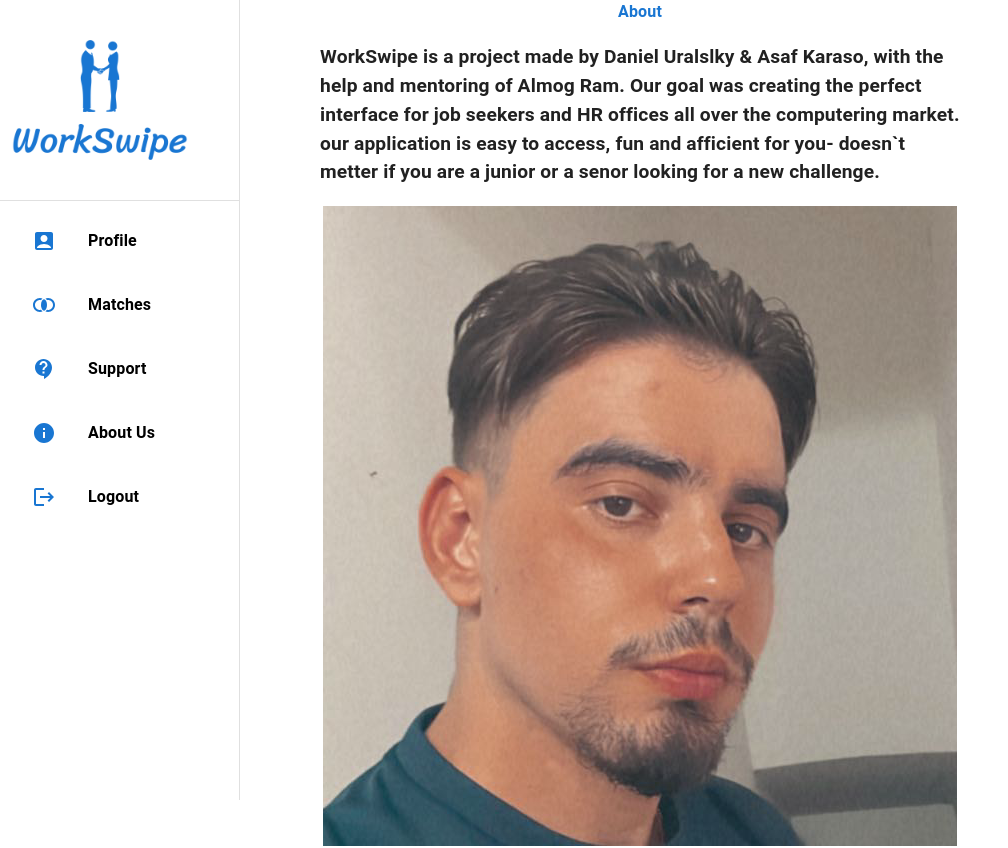
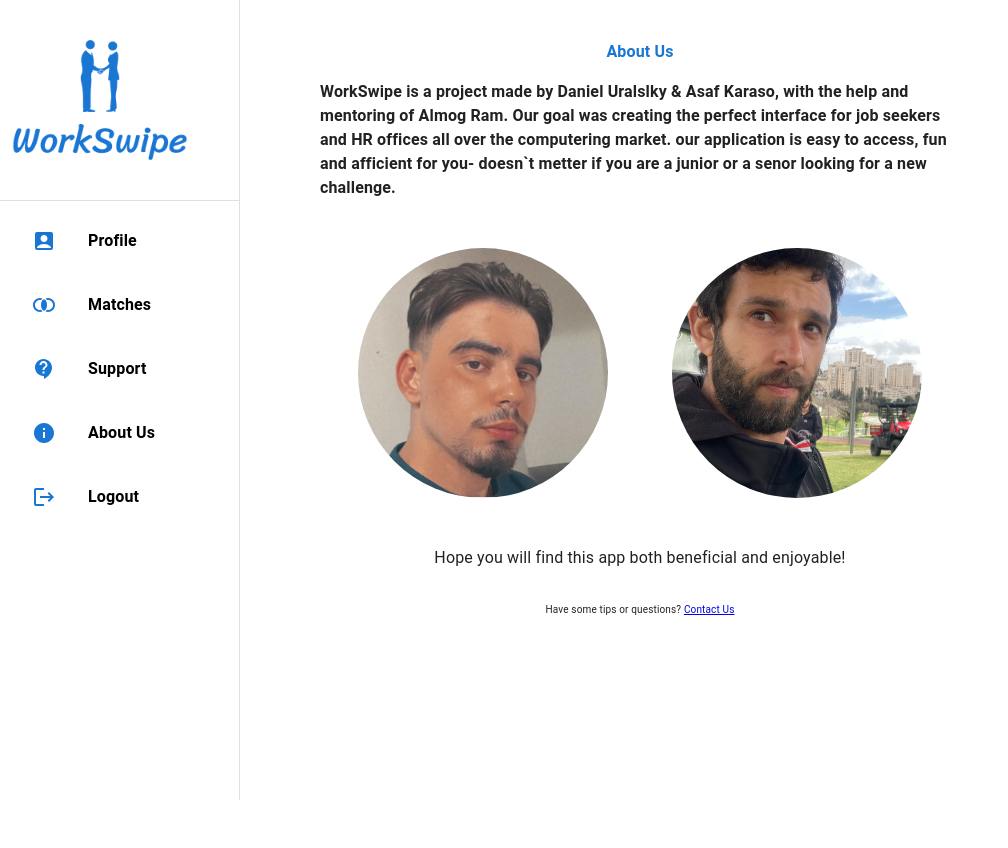
Before and after one commit to coka13/WorkSwipe, a React (Vite) app in the folder WorkSwipe/: page /about in a window 1280 px wide. Shown: the whole page, without its empty margins (0-1008 px from the left). After the commit the page ends 800 px from the top, so only its background shows below. Built offline with nearby package versions, Linux system fonts and the light colour scheme.

Commit message:
aboutUs page

```diff
--- a/WorkSwipe/src/components/SwitchAuthComponent/SwitchAuthComponent.jsx
+++ b/WorkSwipe/src/components/CustomLinkNavigate/CustomLinkNavigate.jsx
@@ -1,11 +1,11 @@
 import React from 'react'
 import { Link } from 'react-router-dom'
-import "./SwitchAuthComponent.css"
-const SwitchAuthComponent = ({text , to ,label}) => {
+import "./CustomLinkNavigate.css"
+const CustomLinkNavigate = ({text , to ,label}) => {
   return (
     <span className='switchauth'> {text} <Link to={to} >{label}</Link>
     </span>
   )
 }
 
-export default SwitchAuthComponent
+export default CustomLinkNavigate
--- a/WorkSwipe/src/pages/About/About.css
+++ b/WorkSwipe/src/pages/About/About.css
@@ -1,10 +1,23 @@
 .aboutUs{
     font-weight: bold;
     width: 50%;
-    font-size: larger;
+
 }
 .aboutPage{
     display: flex;
     flex-direction: column;
     align-items: center;
+    margin-top: 2.5rem;
 }
+.Img{
+    width:250px;
+    height: 250px;
+    margin:2rem;
+    border-radius: 50%;
+}
+.imgBox{
+    display: flex;
+    flex-direction: row;
+
+
+}
--- a/WorkSwipe/src/pages/About/About.jsx
+++ b/WorkSwipe/src/pages/About/About.jsx
@@ -1,24 +1,32 @@
-import "./About.css"
-import imgDaniel from "../../assets/imgDaniel.png"
+import imgDaniel from "../../assets/imgDaniel.png";
+import imgAsaf from "../../assets/imgAsaf.png";
+import CustomLinkNavigate from "../../components/CustomLinkNavigate/CustomLinkNavigate";
+import "./About.css";
+
 const AboutPage = () => {
   return (
-    <div className="aboutPage" >
-      <h4>About</h4>
+    <div className="aboutPage">
+      <h4>About Us</h4>
 
+      <p className="aboutUs">
+        WorkSwipe is a project made by Daniel Uralslky & Asaf Karaso, with the
+        help and mentoring of Almog Ram. Our goal was creating the perfect
+        interface for job seekers and HR offices all over the computering
+        market. our application is easy to access, fun and afficient for you-
+        doesn`t metter if you are a junior or a senor looking for a new
+        challenge.
+      </p>
+      <div className="imgBox">
+        <img className="Img" src={imgDaniel} alt="daniels image" />
+        <img className="Img" src={imgAsaf} alt="asafs image" />
+      </div>
 
-      <p className="aboutUs">WorkSwipe is a project made by Daniel Uralslky & Asaf Karaso,
-       with the help and mentoring of Almog Ram.
-        Our goal was creating the perfect interface for job seekers and HR offices
-         all over the computering market.
-        our application is easy to access, fun and afficient for you-
-         doesn`t metter if you are a junior or a senor looking for a new challenge.
-
-      </p>
-      <img src={imgDaniel} alt="daniels image"/>
-
-
-
-
+      <p>Hope you will find this app both beneficial and enjoyable!</p>
+      <CustomLinkNavigate
+        text={"Have some tips or questions?"}
+        to={"/contact"}
+        label={"Contact Us"}
+      />
     </div>
   );
 };
--- a/WorkSwipe/src/pages/Login/Login.jsx
+++ b/WorkSwipe/src/pages/Login/Login.jsx
@@ -1,8 +1,8 @@
-import "./Login.css";
 import Waves from "../../components/Waves/Waves";
 import FormComponent from "../../components/FormComponent/FormComponent";
 import BasicButtons from "../../components/ButtonsComponent/ButtonsComponent";
-import SwitchAuthComponent from "../../components/SwitchAuthComponent/SwitchAuthComponent";
+import CustomLinkNavigate from "../../components/CustomLinkNavigate/CustomLinkNavigate";
+import "./Login.css";
 
 const Login = () => {
   const formProps = [
@@ -16,7 +16,7 @@ const Login = () => {
           <h4>Login</h4>
           <FormComponent props={formProps} />
           <BasicButtons text={"Submit"} />
-          <SwitchAuthComponent
+          <CustomLinkNavigate
             text={"Doesnt have an account yet?"}
             to={"/Register"}
             label={"Sign Up"}
--- a/WorkSwipe/src/pages/Register/Register.jsx
+++ b/WorkSwipe/src/pages/Register/Register.jsx
@@ -1,7 +1,7 @@
 import Waves from "../../components/Waves/Waves";
 import FormComponent from "../../components/FormComponent/FormComponent";
 import BasicButtons from "../../components/ButtonsComponent/ButtonsComponent";
-import SwitchAuthComponent from "../../components/SwitchAuthComponent/SwitchAuthComponent";
+import CustomLinkNavigate from "../../components/CustomLinkNavigate/CustomLinkNavigate";
 import "./Register.css";
 
 const Register = () => {
@@ -35,7 +35,7 @@ const Register = () => {
 
           <FormComponent props={formProps} />
           <BasicButtons text={"Submit"} />
-          <SwitchAuthComponent
+          <CustomLinkNavigate
             text={"Already have an account?"}
             to={"/"}
             label={"Log In"}
```
Also changed, not shown: WorkSwipe/src/assets/imgAsaf.png (added), WorkSwipe/src/components/CustomLinkNavigate/CustomLinkNavigate.css (renamed from WorkSwipe/src/components/SwitchAuthComponent/SwitchAuthComponent.css).
